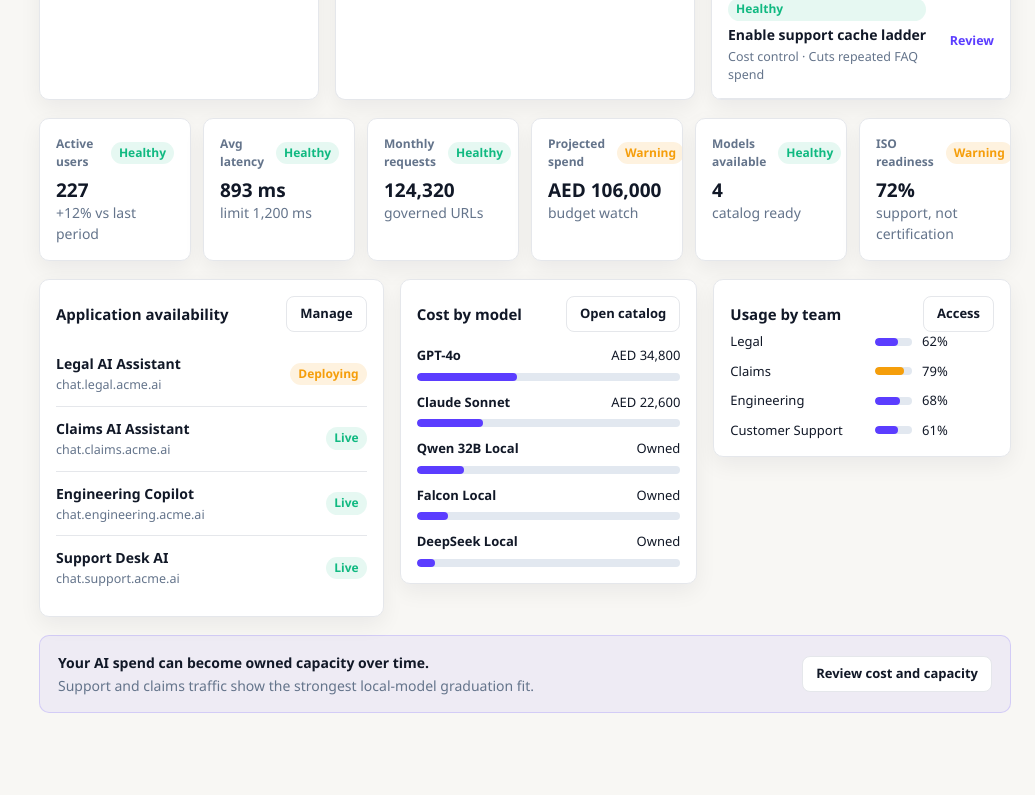
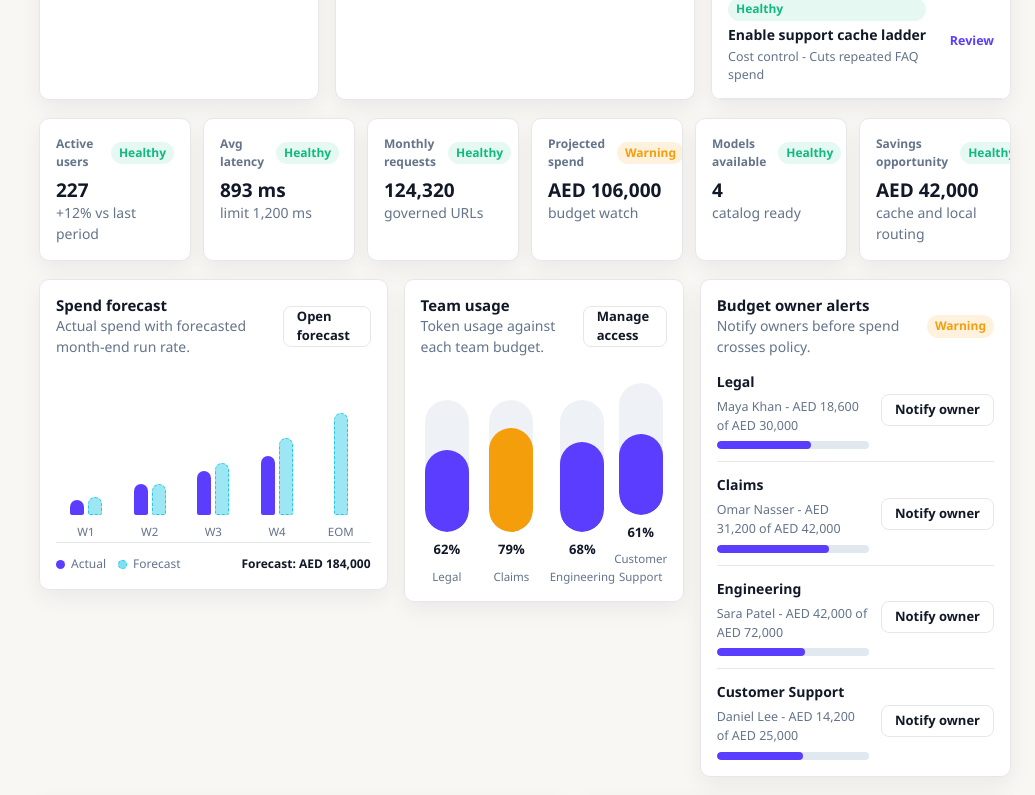
Before and after one commit to SakshamS11/switchboardai, a Next.js app in the folder apps/switchboard/: page /dashboard in a window 1280 px wide. Shown: the part 900-1695 px from the top of the page, without its empty margins (245-1280 px from the left). Before the commit the page ends 1639 px from the top, so only its background shows below. Built offline with nearby package versions, Linux system fonts and the light colour scheme.

Commit message:
Refocus overview on budget and operations

```diff
--- a/apps/switchboard/app/dashboard/page.tsx
+++ b/apps/switchboard/app/dashboard/page.tsx
@@ -3,15 +3,15 @@
 import Link from "next/link";
 import { useAppState } from "@/components/app-state";
 import { ButtonLink, Card, PageHeader, Progress, StatusBadge } from "@/components/ui";
-import { infrastructureTargets, modelCatalog, operations, organization, teams } from "@/lib/mock-data";
+import { infrastructureTargets, modelCatalog, operations, teams } from "@/lib/mock-data";
 import { aed, formatNumber, percent } from "@/lib/utils";
 
 const modelSpend = [
-  { name: "GPT-4o", cost: 34800, share: 38, status: "Warning" },
-  { name: "Claude Sonnet", cost: 22600, share: 25, status: "Healthy" },
-  { name: "Qwen 32B Local", cost: 0, share: 18, status: "Healthy" },
-  { name: "Falcon Local", cost: 0, share: 12, status: "Healthy" },
-  { name: "DeepSeek Local", cost: 0, share: 7, status: "Healthy" }
+  { name: "GPT-4o", cost: 34800, share: 38 },
+  { name: "Claude Sonnet", cost: 22600, share: 25 },
+  { name: "Qwen 32B Local", cost: 0, share: 18 },
+  { name: "Falcon Local", cost: 0, share: 12 },
+  { name: "DeepSeek Local", cost: 0, share: 7 }
 ];
 
 const recommendedChanges = [
@@ -21,8 +21,16 @@ const recommendedChanges = [
   { change: "Enable support cache ladder", area: "Cost control", impact: "Cuts repeated FAQ spend", href: "/dashboard/cost-capacity", tone: "Healthy" }
 ];
 
+const spendForecast = [
+  { label: "W1", actual: 26000, forecast: 26000 },
+  { label: "W2", actual: 56000, forecast: 56000 },
+  { label: "W3", actual: 79000, forecast: 94000 },
+  { label: "W4", actual: 106000, forecast: 137600 },
+  { label: "EOM", actual: 0, forecast: 184000 }
+];
+
 export default function DashboardPage() {
-  const { applications } = useAppState();
+  const { applications, simulateAction } = useAppState();
   const liveApps = applications.filter((app) => app.status === "Live").length;
   const monthlyRequests = applications.reduce((sum, app) => sum + app.monthlyRequests, 0);
   const projectedSpend = applications.reduce((sum, app) => sum + app.spendUsedAed, 0);
@@ -30,13 +38,16 @@ export default function DashboardPage() {
   const onlineTargets = infrastructureTargets.filter((target) => target.agent === "Online").length;
   const peakGpu = Math.max(...infrastructureTargets.map((target) => target.gpuLoad));
   const avgLatency = Math.round(applications.reduce((sum, app) => sum + app.avgLatencyMs, 0) / applications.length);
+  const totalBudget = teams.reduce((sum, team) => sum + team.spendBudgetAed, 0);
+  const totalSpend = teams.reduce((sum, team) => sum + team.spendUsedAed, 0);
+  const teamsAtBudgetRisk = teams.filter((team) => percent(team.spendUsedAed, team.spendBudgetAed) >= 70).length;
 
   return (
     <div className="page overview-page">
       <PageHeader
         eyebrow="Command Center"
         title="AI operations command center"
-        description="One view for application health, infrastructure pressure, provider risk, cost, and governance readiness."
+        description="One view for application health, infrastructure pressure, provider risk, spend forecast, and team budget action."
         action={<ButtonLink href="/dashboard/applications">Create AI Application</ButtonLink>}
       />
 
@@ -58,7 +69,7 @@ export default function DashboardPage() {
           <HeroStat label="Applications" value={`${liveApps}/${applications.length}`} detail="live" />
           <HeroStat label="Requests" value={formatNumber(monthlyRequests)} detail="this month" />
           <HeroStat label="Cost" value={aed(projectedSpend)} detail="current period" />
-          <HeroStat label="Evidence" value={`${organization.evidenceReadiness}%`} detail="readiness support" />
+          <HeroStat label="Budget risk" value={`${teamsAtBudgetRisk} teams`} detail={`${percent(totalSpend, totalBudget)}% used`} />
           <HeroStat label="GPU peak" value={`${peakGpu}%`} detail="Claims pressure" />
         </div>
       </section>
@@ -77,7 +88,7 @@ export default function DashboardPage() {
               <Link className="health-row" href="/dashboard/infrastructure" key={target.id}>
                 <div>
                   <strong>{target.name}</strong>
-                  <span>{target.gpu === "Not detected" ? target.heartbeat : `${target.gpuLoad}% GPU · ${target.vramUsed}/${target.vramTotal}GB VRAM`}</span>
+                  <span>{target.gpu === "Not detected" ? target.heartbeat : `${target.gpuLoad}% GPU - ${target.vramUsed}/${target.vramTotal}GB VRAM`}</span>
                 </div>
                 <StatusBadge value={target.status} />
               </Link>
@@ -121,7 +132,7 @@ export default function DashboardPage() {
                     <StatusBadge value={item.tone} />
                     <strong>{item.change}</strong>
                   </div>
-                  <span>{item.area} · {item.impact}</span>
+                  <span>{item.area} - {item.impact}</span>
                 </div>
                 <span className="review-link">Review</span>
               </Link>
@@ -136,10 +147,91 @@ export default function DashboardPage() {
         <CompactKpi label="Monthly requests" value={formatNumber(monthlyRequests)} detail="governed URLs" status="Healthy" />
         <CompactKpi label="Projected spend" value={aed(projectedSpend)} detail="budget watch" status="Warning" />
         <CompactKpi label="Models available" value={String(modelCatalog.filter((model) => model.status === "Running" || model.status === "Connected").length)} detail="catalog ready" status="Healthy" />
-        <CompactKpi label="ISO readiness" value={`${organization.evidenceReadiness}%`} detail="support, not certification" status="Warning" />
+        <CompactKpi label="Savings opportunity" value={aed(42000)} detail="cache and local routing" status="Healthy" />
       </section>
 
-      <section className="overview-support-grid">
+      <section className="overview-support-grid finance-grid">
+        <Card pad>
+          <div className="row">
+            <div>
+              <h3>Spend forecast</h3>
+              <p className="muted">Actual spend with forecasted month-end run rate.</p>
+            </div>
+            <ButtonLink href="/dashboard/cost-capacity" secondary>Open forecast</ButtonLink>
+          </div>
+          <div className="forecast-chart" aria-label="Spend forecast chart">
+            {spendForecast.map((point) => (
+              <div className="forecast-column" key={point.label}>
+                <div className="forecast-bars">
+                  {point.actual ? <span className="actual-bar" style={{ height: `${Math.max(14, point.actual / 1800)}px` }} /> : null}
+                  <span className="forecast-bar" style={{ height: `${Math.max(18, point.forecast / 1800)}px` }} />
+                </div>
+                <small>{point.label}</small>
+              </div>
+            ))}
+          </div>
+          <div className="chart-legend">
+            <span><i className="legend-dot actual" /> Actual</span>
+            <span><i className="legend-dot forecast" /> Forecast</span>
+            <strong>Forecast: {aed(184000)}</strong>
+          </div>
+        </Card>
+
+        <Card pad>
+          <div className="row">
+            <div>
+              <h3>Team usage</h3>
+              <p className="muted">Token usage against each team budget.</p>
+            </div>
+            <ButtonLink href="/dashboard/teams" secondary>Manage access</ButtonLink>
+          </div>
+          <div className="team-column-chart" aria-label="Team usage column chart">
+            {teams.map((team) => {
+              const usage = percent(team.tokensUsed, team.tokenBudget);
+              return (
+                <div className="team-column" key={team.id}>
+                  <div className="column-track"><span className={usage >= 75 ? "warning" : ""} style={{ height: `${Math.max(10, usage)}%` }} /></div>
+                  <strong>{usage}%</strong>
+                  <small>{team.name}</small>
+                </div>
+              );
+            })}
+          </div>
+        </Card>
+
+        <Card pad>
+          <div className="row">
+            <div>
+              <h3>Budget owner alerts</h3>
+              <p className="muted">Notify owners before spend crosses policy.</p>
+            </div>
+            <StatusBadge value="Warning" />
+          </div>
+          <div className="budget-risk-card">
+            {teams.map((team) => {
+              const spendUsage = percent(team.spendUsedAed, team.spendBudgetAed);
+              return (
+                <div className="budget-row" key={team.id}>
+                  <div>
+                    <strong>{team.name}</strong>
+                    <span>{team.owner} - {aed(team.spendUsedAed)} of {aed(team.spendBudgetAed)}</span>
+                    <Progress value={spendUsage} />
+                  </div>
+                  <button
+                    className="button secondary"
+                    type="button"
+                    onClick={() => simulateAction(`Notified ${team.owner} about ${team.name} budget usage`, team.name, "Cost")}
+                  >
+                    Notify owner
+                  </button>
+                </div>
+              );
+            })}
+          </div>
+        </Card>
+      </section>
+
+      <section className="overview-support-grid two-plus-one">
         <Card pad>
           <div className="row">
             <h3>Application availability</h3>
@@ -171,22 +263,6 @@ export default function DashboardPage() {
                   <span>{model.cost ? aed(model.cost) : "Owned"}</span>
                 </div>
                 <Progress value={model.share} />
-              </div>
-            ))}
-          </div>
-        </Card>
-
-        <Card pad>
-          <div className="row">
-            <h3>Usage by team</h3>
-            <ButtonLink href="/dashboard/teams" secondary>Access</ButtonLink>
-          </div>
-          <div className="mini-bars">
-            {teams.map((team) => (
-              <div className="mini-bar" key={team.id}>
-                <span>{team.name}</span>
-                <Progress value={percent(team.tokensUsed, team.tokenBudget)} />
-                <span>{percent(team.tokensUsed, team.tokenBudget)}%</span>
               </div>
             ))}
           </div>
--- a/apps/switchboard/app/globals.css
+++ b/apps/switchboard/app/globals.css
@@ -203,6 +203,8 @@ tr:hover td { background: rgba(238,241,246,.55); }
 .compact-kpi { min-height: 126px; }
 .compact-kpi .metric-value { font-size: 19px; }
 .overview-support-grid { display: grid; grid-template-columns: 1.1fr .95fr .95fr; gap: 16px; align-items: start; }
+.overview-support-grid.finance-grid { grid-template-columns: 1.12fr .9fr 1fr; }
+.overview-support-grid.two-plus-one { grid-template-columns: 1.1fr .9fr; }
 .compact-stack { gap: 0; margin-top: 10px; }
 .app-row { display: grid; grid-template-columns: minmax(0, 1fr) auto; gap: 12px; align-items: center; padding: 11px 0; border-bottom: 1px solid var(--border-subtle); }
 .app-row:last-child { border-bottom: 0; }
@@ -211,6 +213,47 @@ tr:hover td { background: rgba(238,241,246,.55); }
 .model-spend-list { display: grid; gap: 12px; margin-top: 14px; }
 .spend-row { display: grid; gap: 7px; }
 .spend-row .row { font-size: 13px; }
+.forecast-chart {
+  display: grid;
+  grid-template-columns: repeat(5, minmax(0, 1fr));
+  align-items: end;
+  gap: 12px;
+  min-height: 160px;
+  margin-top: 18px;
+  padding: 12px 4px 2px;
+  border-bottom: 1px solid var(--border-subtle);
+}
+.forecast-column { display: grid; gap: 8px; justify-items: center; align-items: end; }
+.forecast-bars { height: 128px; display: flex; align-items: end; justify-content: center; gap: 4px; }
+.forecast-bars span { display: block; width: 14px; border-radius: 7px 7px 2px 2px; }
+.actual-bar { background: var(--brand-primary); }
+.forecast-bar { background: rgba(22,199,232,.42); border: 1px dashed rgba(22,199,232,.9); }
+.forecast-column small, .team-column small { color: var(--text-secondary); font-size: 11.5px; text-align: center; }
+.chart-legend { display: flex; align-items: center; flex-wrap: wrap; gap: 12px; margin-top: 12px; color: var(--text-secondary); font-size: 12px; }
+.chart-legend span { display: inline-flex; align-items: center; gap: 6px; }
+.chart-legend strong { margin-left: auto; color: var(--text-primary); }
+.legend-dot { display: inline-block; width: 9px; height: 9px; border-radius: 999px; }
+.legend-dot.actual { background: var(--brand-primary); }
+.legend-dot.forecast { background: rgba(22,199,232,.55); border: 1px dashed rgba(22,199,232,.9); }
+.team-column-chart {
+  display: grid;
+  grid-template-columns: repeat(4, minmax(0, 1fr));
+  gap: 12px;
+  align-items: end;
+  min-height: 210px;
+  margin-top: 18px;
+}
+.team-column { display: grid; gap: 8px; justify-items: center; min-width: 0; }
+.team-column strong { color: var(--text-primary); font-size: 13px; }
+.column-track { height: 132px; width: 100%; max-width: 44px; display: flex; align-items: end; justify-content: center; border-radius: 999px; background: #eef2f7; overflow: hidden; }
+.column-track span { width: 100%; border-radius: inherit; background: var(--brand-primary); }
+.column-track span.warning { background: var(--status-warning); }
+.budget-risk-card { display: grid; gap: 12px; margin-top: 14px; }
+.budget-row { display: grid; grid-template-columns: minmax(0, 1fr) auto; gap: 12px; align-items: center; padding-bottom: 12px; border-bottom: 1px solid var(--border-subtle); }
+.budget-row:last-child { border-bottom: 0; padding-bottom: 0; }
+.budget-row div { display: grid; gap: 6px; min-width: 0; }
+.budget-row span { color: var(--text-secondary); font-size: 12.5px; }
+.budget-row .button { min-height: 32px; white-space: nowrap; }
 .tip-strip {
   display: flex;
   align-items: center;
@@ -232,6 +275,7 @@ tr:hover td { background: rgba(238,241,246,.55); }
   .form-grid { grid-template-columns: 1fr; }
   .control-panel, .settings-grid, .compact-card-grid { grid-template-columns: 1fr; }
   .overview-hero, .overview-command-grid, .compact-kpi-strip, .overview-support-grid { grid-template-columns: 1fr; }
+  .overview-support-grid.finance-grid, .overview-support-grid.two-plus-one { grid-template-columns: 1fr; }
   .hero-stat-grid { grid-template-columns: repeat(2, minmax(0, 1fr)); border-left: 0; }
   .tip-strip { align-items: flex-start; flex-direction: column; }
 }
```
